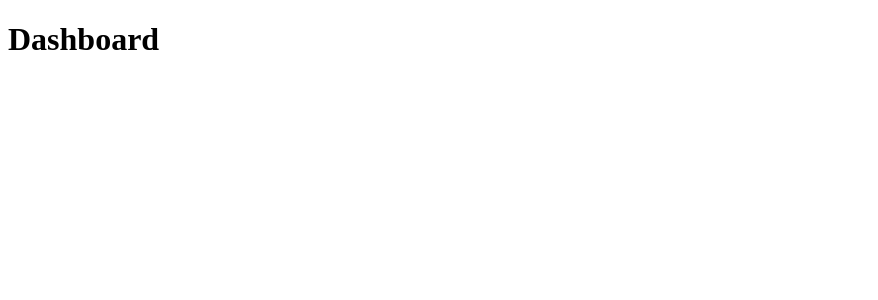
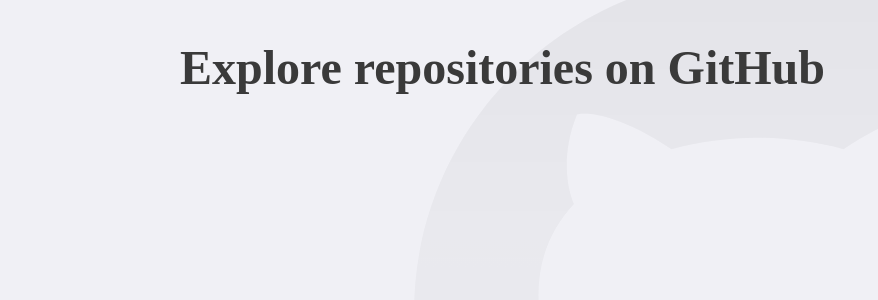
Before and after one commit to marceloschreiber/github-explorer, a React (Create React App) app: page / in a window 1280 px wide. Shown: the top 300 px of the page, without its empty margins (0-878 px from the left). Built offline with nearby package versions, Linux system fonts and the light colour scheme.

Commit message:
Styled Components

```diff
--- a/package.json
+++ b/package.json
@@ -14,6 +14,7 @@
     "react-dom": "^16.13.1",
     "react-router-dom": "^5.1.2",
     "react-scripts": "3.4.1",
+    "styled-components": "^5.1.0",
     "typescript": "~3.7.2"
   },
   "scripts": {
@@ -36,6 +37,7 @@
   },
   "devDependencies": {
     "@types/react-router-dom": "^5.1.4",
+    "@types/styled-components": "^5.1.0",
     "@typescript-eslint/eslint-plugin": "^2.29.0",
     "@typescript-eslint/parser": "^2.29.0",
     "eslint": "^6.8.0",
--- a/public/index.html
+++ b/public/index.html
@@ -5,6 +5,7 @@
     <meta name="viewport" content="width=device-width, initial-scale=1" />
     <meta name="theme-color" content="#3A3A3A" />
     <title>Github Explroer</title>
+    <link href="https://fonts.googleapis.com/css2?family=Roboto:wght@400;700&display=swap" rel="stylesheet">
   </head>
   <body>
     <noscript>You need to enable JavaScript to run this app.</noscript>
--- a/src/App.tsx
+++ b/src/App.tsx
@@ -1,12 +1,16 @@
 import React from 'react';
 import { BrowserRouter } from 'react-router-dom';
 
+import GlobalStyle from './styles/global';
 import Routes from './routes';
 
 const App: React.FC = () => (
-  <BrowserRouter>
-    <Routes />
-  </BrowserRouter>
+  <>
+    <BrowserRouter>
+      <Routes />
+    </BrowserRouter>
+    <GlobalStyle />
+  </>
 );
 
 export default App;
--- a/src/pages/Dashboard/index.tsx
+++ b/src/pages/Dashboard/index.tsx
@@ -1,7 +1,9 @@
 import React from 'react';
 
+import { Title } from './styles';
+
 const Dashboard: React.FC = () => {
-  return <h1>Dashboard</h1>;
+  return <Title>Explore repositories on GitHub</Title>;
 };
 
 export default Dashboard;
--- /dev/null
+++ b/src/pages/Dashboard/styles.ts
@@ -0,0 +1,6 @@
+import styled from 'styled-components';
+
+export const Title = styled.h1`
+  font-size: 48px;
+  color: #3a3a3a;
+`;
--- /dev/null
+++ b/src/styles/global.ts
@@ -0,0 +1,31 @@
+import { createGlobalStyle } from 'styled-components';
+
+import githubBackground from '../assets/github-background.svg';
+
+export default createGlobalStyle`
+  * {
+    margin: 0;
+    padding: 0;
+    outline: 0;
+    box-sizing: border-box;
+  }
+
+  body {
+    background: #F0F0F5 url(${githubBackground}) no-repeat 70% top;
+    -webkit-font-smoothing: antialiased;
+  }
+
+  border-style, input, button {
+    font: 16px Roboto, sans-serif;
+  }
+
+  #root {
+    max-width: 960px;
+    margin: 0 auto;
+    padding: 40px 20px;
+  }
+
+  button {
+    cursor: pointer;
+  }
+  `;
```
Also changed, not shown: src/assets/github-background.svg (added), 1 other file (tests, documents, lock files or other folders).
